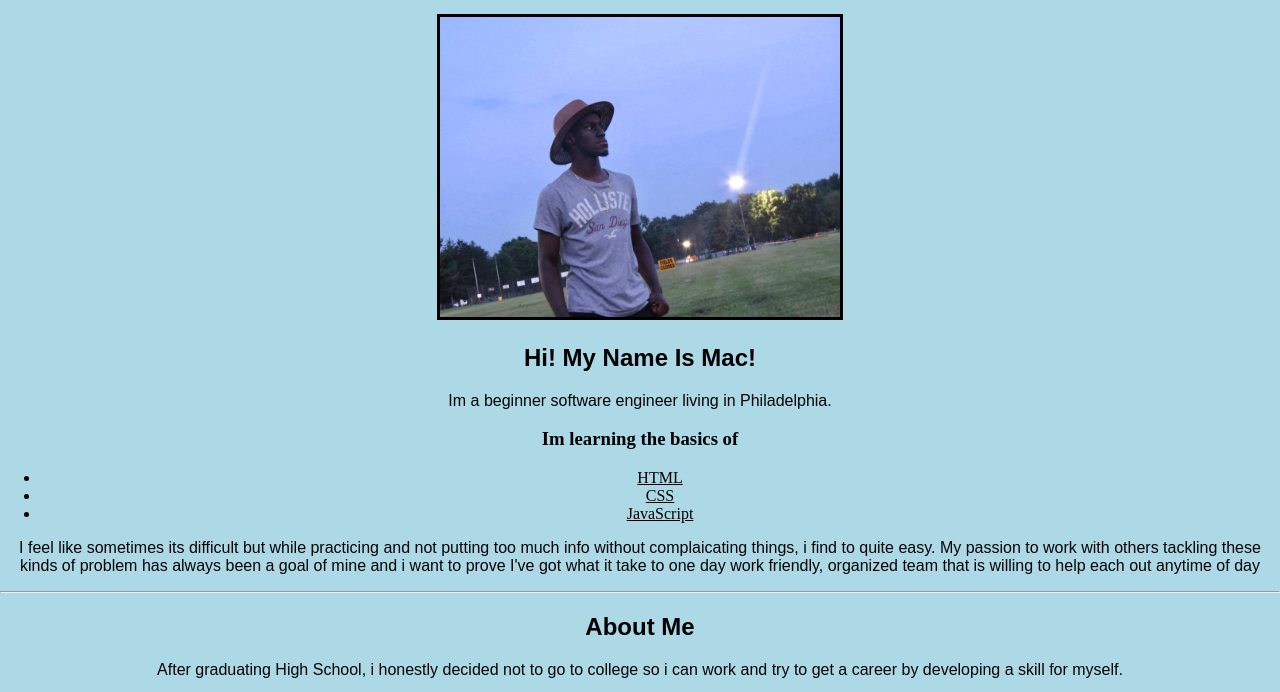
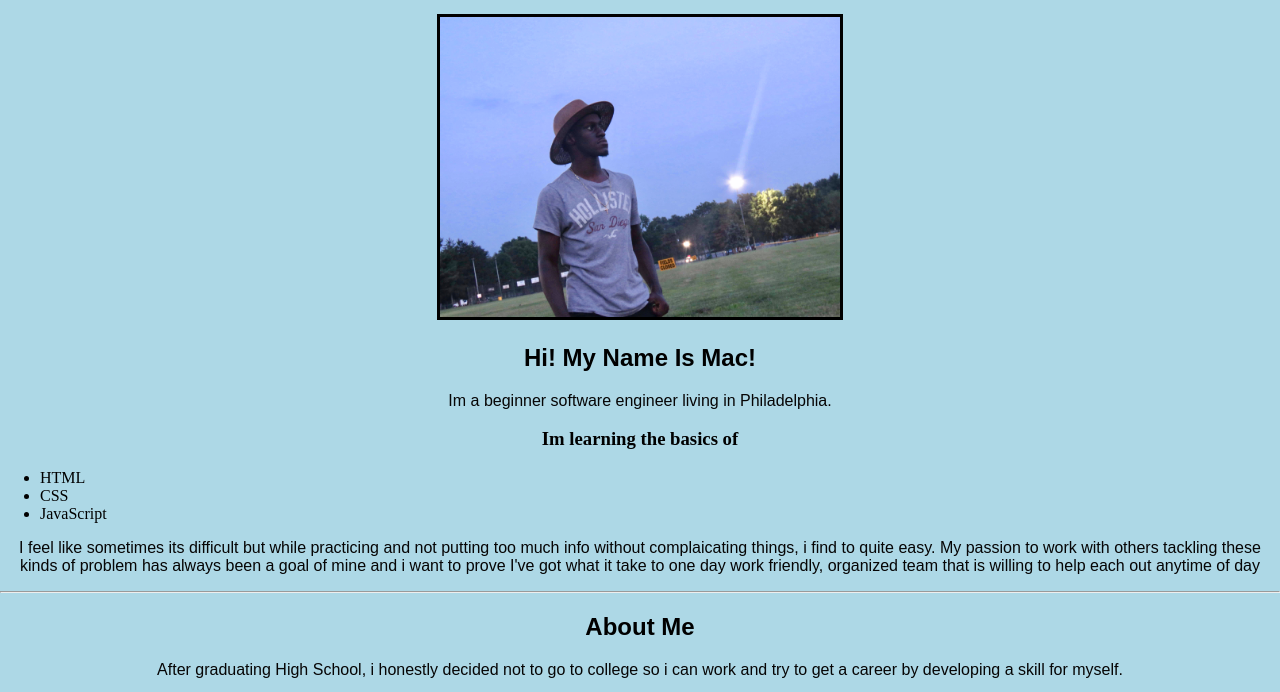
Before and after one commit to MacIsLyfe/Portfolio, a plain HTML site: page index.html in a window 1280 px wide. Shown: the part 100-792 px from the top of the page. Drawn offline with Linux system fonts and the light colour scheme.

Commit message:
Update style.css

```diff
--- a/style.css
+++ b/style.css
@@ -38,8 +38,7 @@ div{
 
 
 .list{
-text-align: center;
-text-decoration: underline;
+text-align: left;
 }
 
 /*All the images have this same format*/
```
